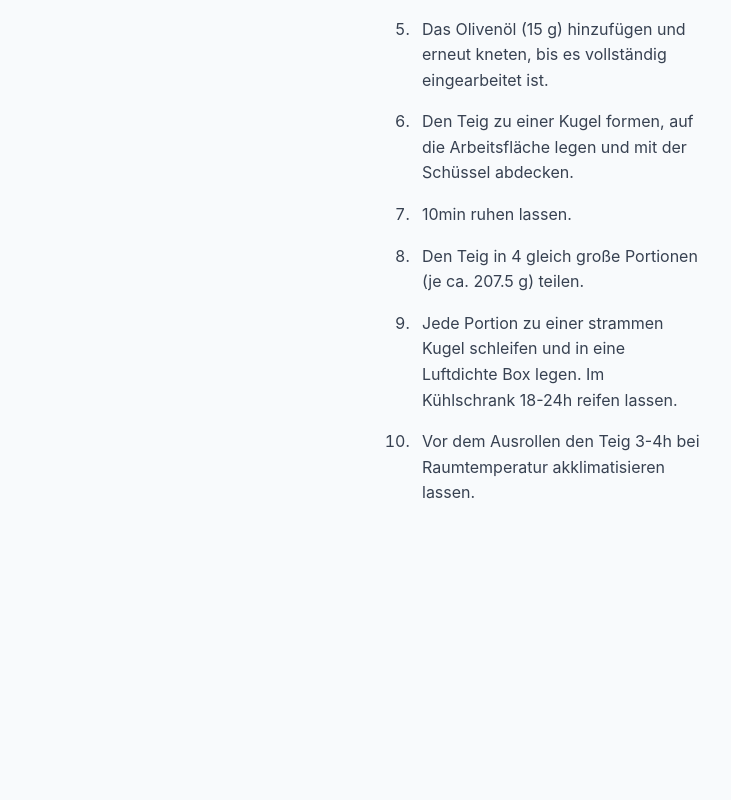
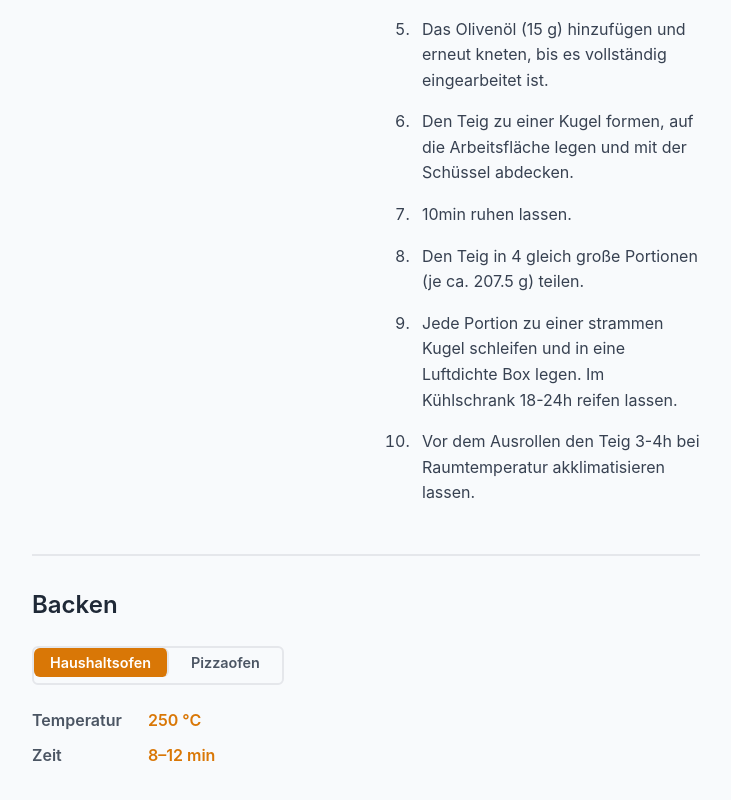
Before and after one commit to SoulKa/teigrechner, a Vue app: page / in a window 1280 px wide. Shown: the part 906-1706 px from the top of the page, without its empty margins (274-1005 px from the left). Before the commit the page ends 1512 px from the top, so only its background shows below. Built offline with nearby package versions, Linux system fonts and the light colour scheme.

Commit message:
feat: add baking info

```diff
--- a/src/components/RecipeDisplay.vue
+++ b/src/components/RecipeDisplay.vue
@@ -7,6 +7,7 @@ const props = defineProps<{
   recipe: Recipe
 }>()
 
+const selectedOven = ref<'kitchen' | 'pizza'>('kitchen')
 const pizzaSize = ref(props.recipe.diameter)
 const pizzaCount = ref(props.recipe.portions)
 const scaledRecipe = computed(() =>
@@ -88,6 +89,44 @@ watch(
         </ol>
       </section>
     </div>
+
+    <section v-if="recipe.bakingInfo" class="baking-section">
+      <h2>Backen</h2>
+      <div class="oven-toggle">
+        <button :class="{ active: selectedOven === 'kitchen' }" @click="selectedOven = 'kitchen'">
+          Haushaltsofen
+        </button>
+        <button :class="{ active: selectedOven === 'pizza' }" @click="selectedOven = 'pizza'">
+          Pizzaofen
+        </button>
+      </div>
+
+      <div v-if="selectedOven === 'kitchen'" class="baking-details">
+        <div class="baking-row">
+          <span class="baking-label">Temperatur</span>
+          <span class="baking-value">{{ recipe.bakingInfo.kitchenOven.temperatureCelsius }} °C</span>
+        </div>
+        <div class="baking-row">
+          <span class="baking-label">Zeit</span>
+          <span class="baking-value">{{ recipe.bakingInfo.kitchenOven.timeMinutes.min }}–{{ recipe.bakingInfo.kitchenOven.timeMinutes.max }} min</span>
+        </div>
+      </div>
+
+      <div v-else class="baking-details">
+        <div class="baking-row">
+          <span class="baking-label">Oben</span>
+          <span class="baking-value">{{ recipe.bakingInfo.pizzaOven.topTemperatureCelsius }} °C</span>
+        </div>
+        <div class="baking-row">
+          <span class="baking-label">Unten</span>
+          <span class="baking-value">{{ recipe.bakingInfo.pizzaOven.bottomTemperatureCelsius }} °C</span>
+        </div>
+        <div class="baking-row">
+          <span class="baking-label">Zeit</span>
+          <span class="baking-value">{{ recipe.bakingInfo.pizzaOven.timeMinutes.min }}–{{ recipe.bakingInfo.pizzaOven.timeMinutes.max }} min</span>
+        </div>
+      </div>
+    </section>
   </div>
 </template>
 
@@ -239,6 +278,63 @@ h2 {
   margin-bottom: 0;
 }
 
+.baking-section {
+  margin-top: 3rem;
+  padding-top: 2rem;
+  border-top: 2px solid #e5e7eb;
+}
+
+.oven-toggle {
+  display: inline-flex;
+  border: 2px solid #e5e7eb;
+  border-radius: 0.375rem;
+  overflow: hidden;
+  margin-bottom: 1.5rem;
+}
+
+.oven-toggle button {
+  padding: 0.4rem 1rem;
+  border: none;
+  background: none;
+  font-size: 0.9rem;
+  font-weight: 600;
+  color: #4b5563;
+  cursor: pointer;
+  transition: background 0.15s, color 0.15s;
+}
+
+.oven-toggle button:not(:last-child) {
+  border-right: 2px solid #e5e7eb;
+}
+
+.oven-toggle button.active {
+  background: #d97706;
+  color: #fff;
+}
+
+.baking-details {
+  display: flex;
+  flex-direction: column;
+  gap: 0.75rem;
+}
+
+.baking-row {
+  display: flex;
+  gap: 1rem;
+  align-items: baseline;
+}
+
+.baking-label {
+  font-weight: 600;
+  color: #4b5563;
+  min-width: 100px;
+}
+
+.baking-value {
+  font-weight: 600;
+  color: #d97706;
+}
+
 @media (max-width: 768px) {
   .recipe-container {
     padding: 1rem;
--- a/src/data/recipes.ts
+++ b/src/data/recipes.ts
@@ -88,6 +88,27 @@ export class IngredientQuantity {
 
 type Instruction = string | ((recipe: Recipe) => string)
 
+interface TimeRange {
+  min: number
+  max: number
+}
+
+interface OvenConfig {
+  temperatureCelsius: number
+  timeMinutes: TimeRange
+}
+
+interface PizzaOvenConfig {
+  topTemperatureCelsius: number
+  bottomTemperatureCelsius: number
+  timeMinutes: TimeRange
+}
+
+export interface BakingInfo {
+  kitchenOven: OvenConfig
+  pizzaOven: PizzaOvenConfig
+}
+
 export class Recipe {
   constructor(
     public readonly name: string,
@@ -98,6 +119,7 @@ export class Recipe {
     public readonly diameter: number,
     /** Number of pizzas the recipe makes */
     public readonly portions: number,
+    public readonly bakingInfo?: BakingInfo,
   ) {}
 
   get weight(): Quantity {
@@ -157,6 +179,14 @@ export class Recipe {
     ],
     28,
     4,
+    {
+      kitchenOven: { temperatureCelsius: 250, timeMinutes: { min: 8, max: 12 } },
+      pizzaOven: {
+        topTemperatureCelsius: 420,
+        bottomTemperatureCelsius: 370,
+        timeMinutes: { min: 3, max: 5 },
+      },
+    },
   )
 
   static readonly NEAPOLITAN = new Recipe(
@@ -187,11 +217,19 @@ export class Recipe {
     ],
     31,
     3,
+    {
+      kitchenOven: { temperatureCelsius: 250, timeMinutes: { min: 8, max: 10 } },
+      pizzaOven: {
+        topTemperatureCelsius: 450,
+        bottomTemperatureCelsius: 400,
+        timeMinutes: { min: 1, max: 2 },
+      },
+    },
   )
 
   static readonly FLAMMKUCHEN = new Recipe(
     'Flammkuchen',
-    'Ein elsässischer Klassiker: dünner, knuspriger Teig ohne Hefe – schnell gemacht und perfekt für Crème fraîche, Speck und Zwiebeln.',
+    'Ein elsässischer Klassiker: dünner, knuspriger Teig ohne Hefe - schnell gemacht und perfekt für Crème fraîche, Speck und Zwiebeln.',
     [
       new IngredientQuantity(Ingredient.PIZZA_FLOUR_00, new Quantity(250, Unit.GRAMS)),
       new IngredientQuantity(Ingredient.WATER, new Quantity(120, Unit.GRAMS)),
@@ -207,6 +245,14 @@ export class Recipe {
     ],
     28,
     2,
+    {
+      kitchenOven: { temperatureCelsius: 250, timeMinutes: { min: 20, max: 25 } },
+      pizzaOven: {
+        topTemperatureCelsius: 350,
+        bottomTemperatureCelsius: 300,
+        timeMinutes: { min: 4, max: 6 },
+      },
+    },
   )
 }
 
@@ -228,6 +274,7 @@ export class RecipeScaler {
       recipe.instructions,
       targetDiameter,
       targetPortions,
+      recipe.bakingInfo,
     )
   }
 }
```
